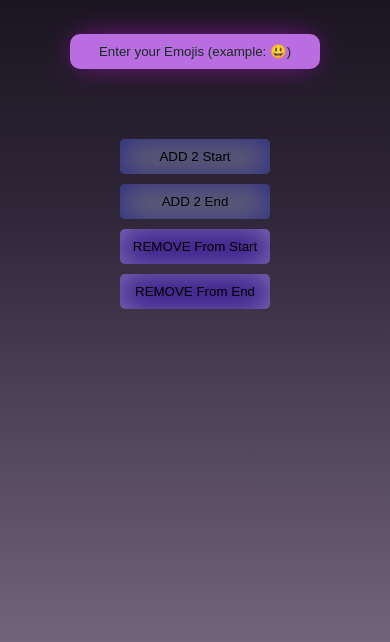
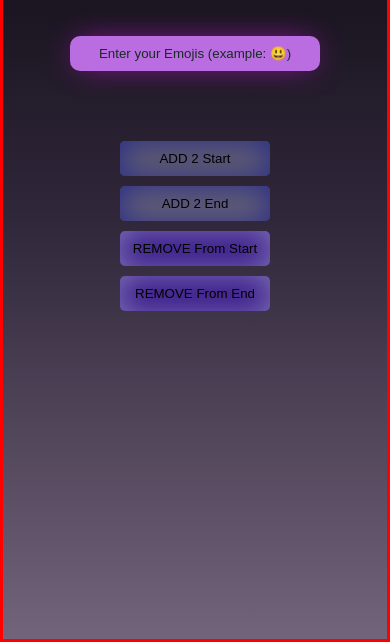
Before and after one commit to BarzinDevelops/MyEmojiApp, a plain HTML site: page docs/index.html in a window 390 px wide. Shown: the part 202-844 px from the top of the page. Drawn offline with Linux system fonts and the light colour scheme.

Commit message:
changed height for @media in container element

```diff
--- a/docs/style.css
+++ b/docs/style.css
@@ -87,7 +87,7 @@ body{
 .emoji-span{
     font-size: 50px;
 }
-@media only screen and (max-width: 750px){
+@media screen and (max-width: 750px){
     *{
         margin: 0px;
     }
@@ -112,8 +112,11 @@ body{
     .emoji-span{
         font-size: 25px;
     }
+
     .container{
-justify-content: flex-start;
+        min-height: 100vh;
+        border: 3px solid red;
+        justify-content: flex-start;
         background-image: none;
         background-image:
         linear-gradient(rgb(7, 5, 10),rgb(48, 39, 58), rgba(79, 61, 90, 0.8) );
```
